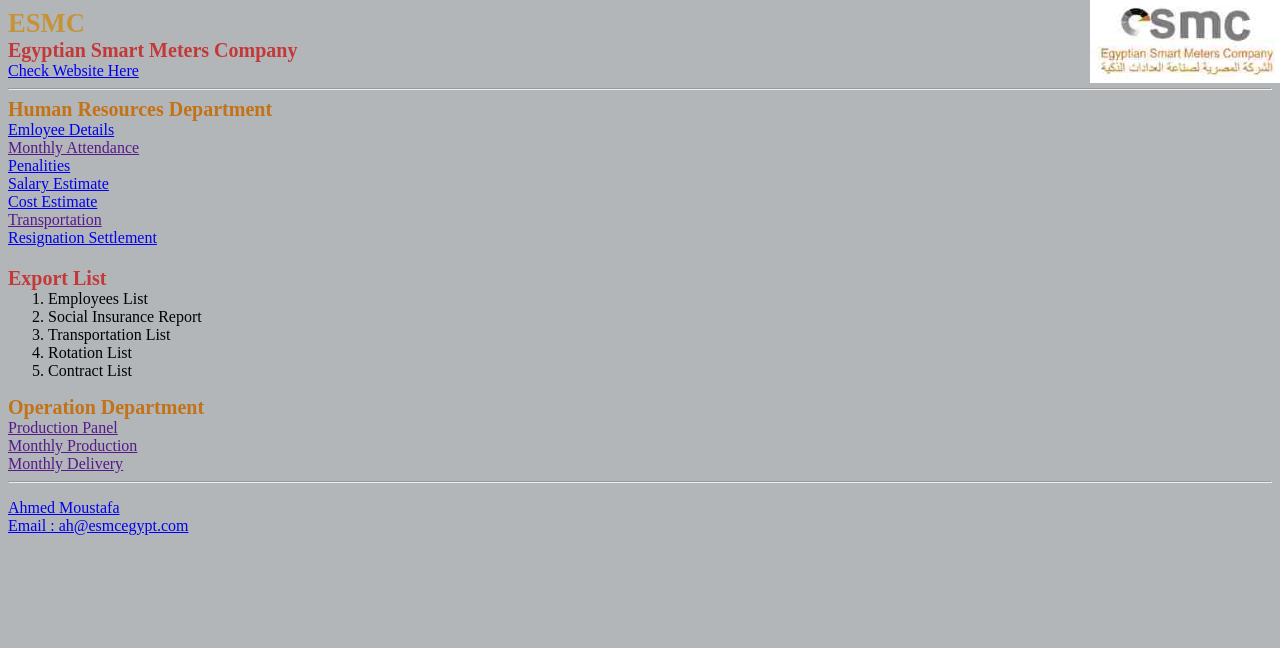
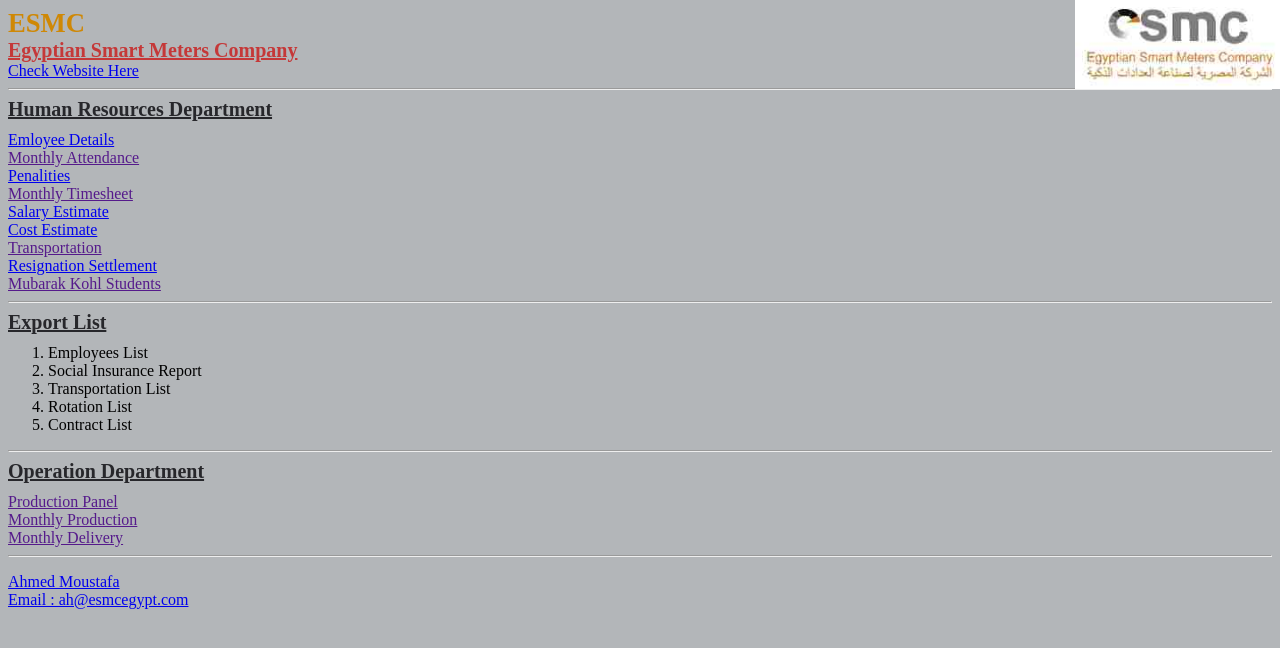
Before and after one commit to AhmedMoustafa88/ESMC-DB, a plain HTML site: page index.html in a window 1280 px wide. Drawn offline with Linux system fonts and the light colour scheme.

Commit message:
Add files via upload

```diff
--- a/index.html
+++ b/index.html
@@ -14,8 +14,7 @@
     <h4 class="header1">Egyptian Smart Meters Company</h4>
     <a class="header1" href="https://esmcegypt.com/">Check Website Here</a>
     <img id="esmclogo" src="Images/ESMC Logo Transparent.jpg"/>
-    <hr>
-
+<hr>
 
 <h3>Human Resources Department</h3>
     <a href="./ed/ed.html">Emloyee Details</a>
@@ -23,6 +22,8 @@
     <a href="">Monthly Attendance</a>
     <br>
     <a href="./pen/pen.html">Penalities</a>
+    <br>
+    <a href="">Monthly Timesheet</a>
     <br>
     <a href="./se/se.html">Salary Estimate</a>
     <br>
@@ -32,9 +33,10 @@
     <br>
     <a href="./rs/rs.html">Resignation Settlement</a>
     <br>
-
-
-<h4>Export List</h4>
+    <a href="">Mubarak Kohl Students</a>
+    <br>
+<hr>
+<h3>Export List</h3>
 <ol class="exportlist">
     <li>Employees List</li>
     <li>Social Insurance Report</li>
@@ -42,7 +44,7 @@
     <li>Rotation List</li>
     <li>Contract List</li>
 </ol>
-
+<hr>
 
 <h3>Operation Department</h3>
     <a href="">Production Panel</a>
--- a/styles.css
+++ b/styles.css
@@ -4,26 +4,30 @@ body {background-color: rgb(179, 182, 185);}
     margin-bottom: 0px;
     margin-top: 0px;}
 
-h1{color: rgb(197, 148, 56);
+h1{color: rgb(207, 136, 5);
     margin-top: 0px;
     font-size: 20pt;
-    margin-bottom: 0px;}
-
-h3{color: rgb(195, 114, 21);
-    margin-top: 0px;
-    font-size: 15pt;
     margin-bottom: 0px;}
 
 h4{color: rgb(197, 56, 56);
     margin-top: 20px;
     font-size: 15pt;
-    margin-bottom: 0px;}
+    margin-bottom: 10px;
+    text-decoration: underline;}
+
+h3{color: rgb(39, 39, 43);
+    margin-top: 0px;
+    font-size: 15pt;
+    margin-bottom: 10px;
+    text-decoration: underline;}
+
+
 
 ol{margin-top: 0px;}
 
 #esmclogo {
     margin-bottom: 20px;
-    width: 190px;
+    width: 205px;
     position: absolute;
     top: 0px;
     right: 0px;}
```
